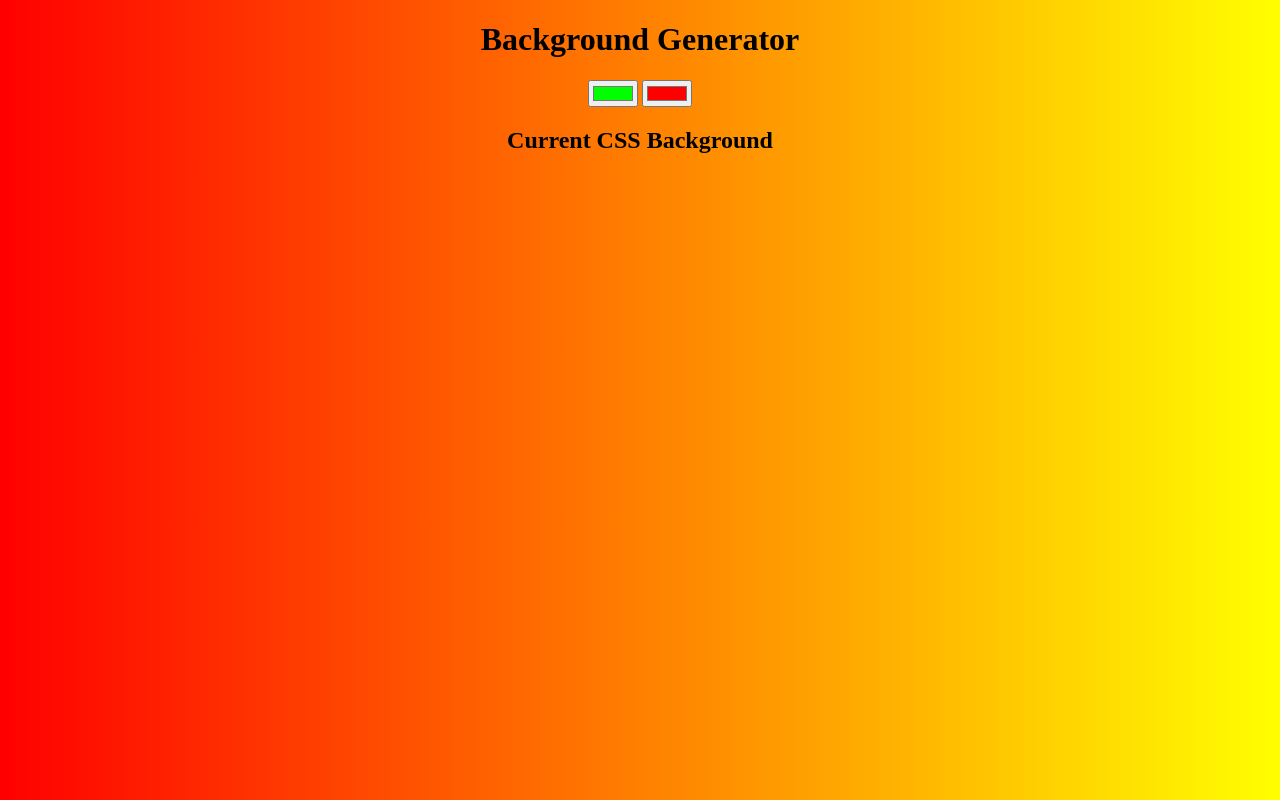
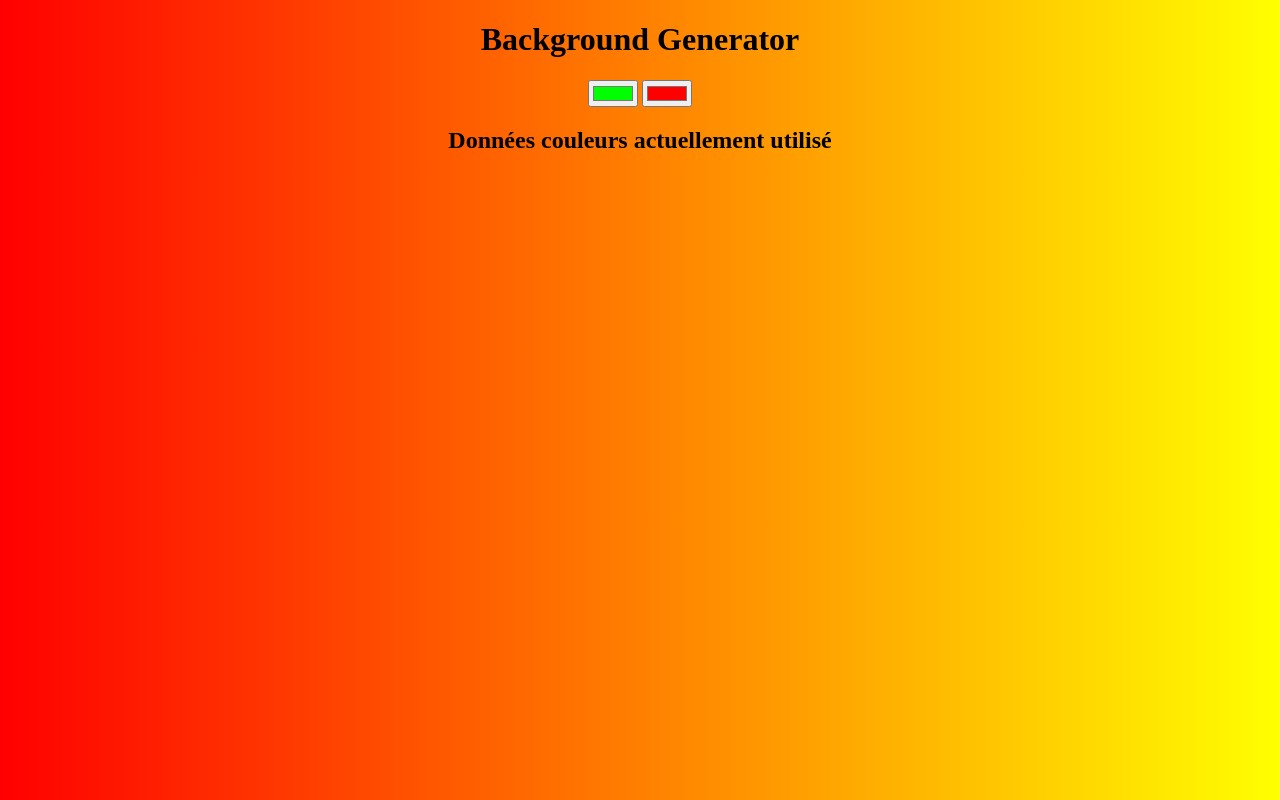
Before and after one commit to CamilleSylla/Background-Generator, a website: page index.html in a window 1280 px wide. Drawn offline with Linux system fonts and the light colour scheme.

Commit message:
add json file and change h2 into French

```diff
--- a/index.html
+++ b/index.html
@@ -8,7 +8,7 @@
         <h1>Background Generator</h1>
         <input class ="color1"type="color" name="color1" value="#00ff00">
         <input class ="color2" type="color" name="color2" value="#ff0000">
-        <h2>Current CSS Background</h2>
+        <h2>Données couleurs actuellement utilisé</h2>
         <h3></h3>
         <script type="text/javascript" src="script.js"></script>
     </body>
```
Also changed, not shown: package.json (added, +19 -0 lines).
